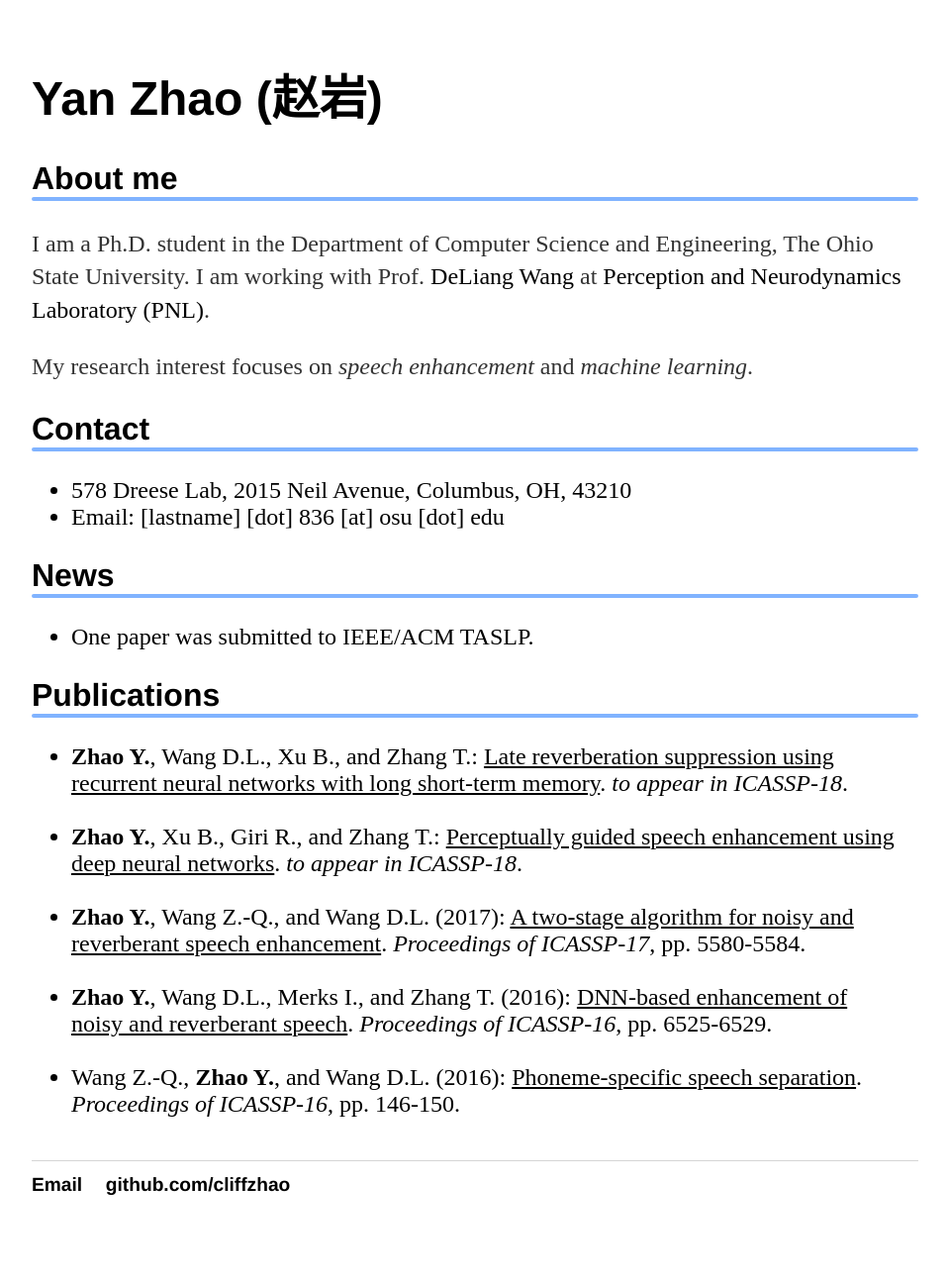
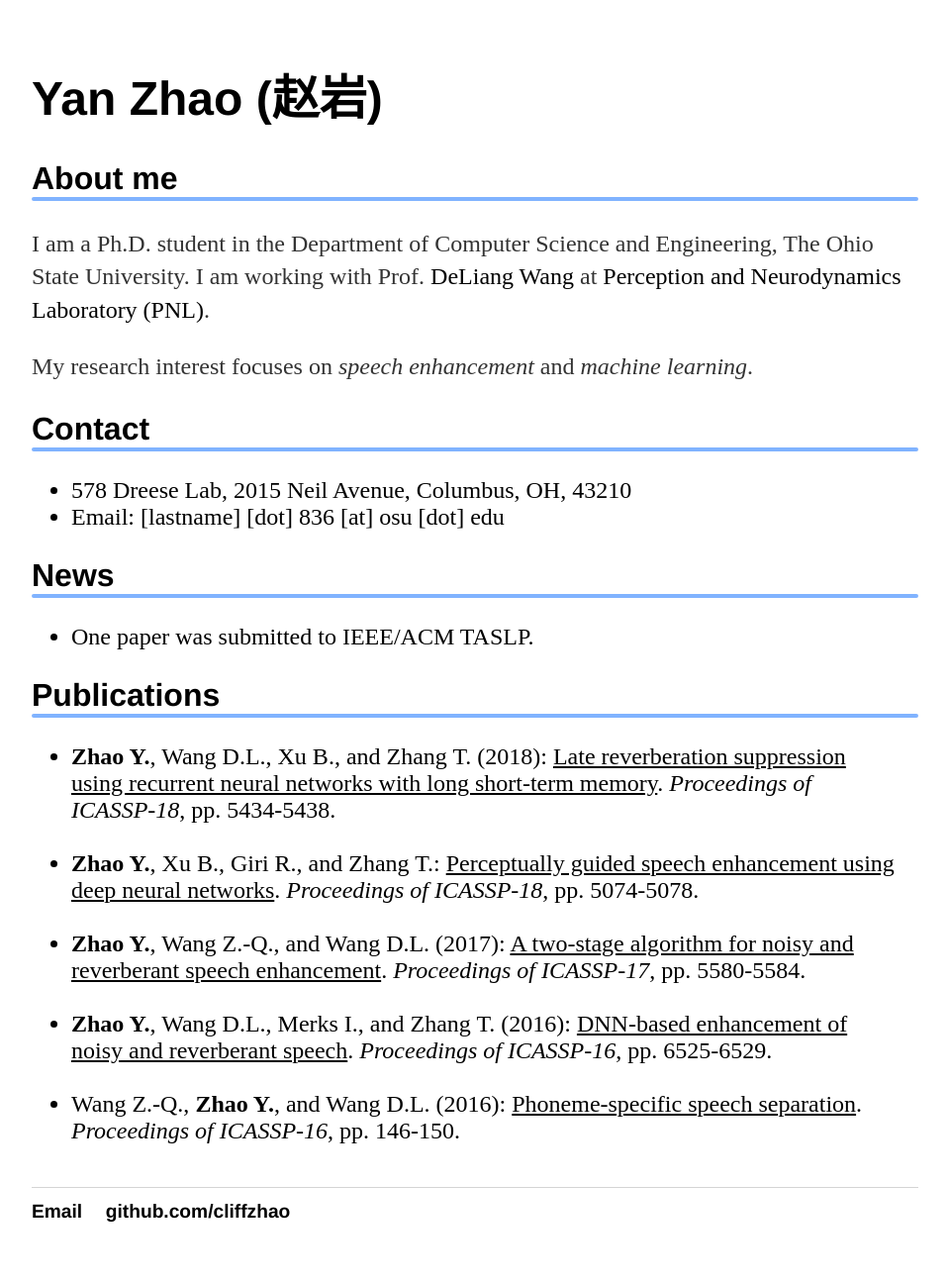
Before and after one commit to cliffzhao/cliffzhao.github.io, a Jekyll site: the page built from index.html, in a window 1280 px wide. Shown: the whole page at 99% size, without its empty margins (160-1119 px from the left). Built offline with Jekyll 4.4.1, drawn with Linux system fonts in a browser that asks for light colours; before the commit the page ends 1268 px from its top, so only the background shows below that.

Commit message:
update ICASSP 18 papers

```diff
--- a/index.html
+++ b/index.html
@@ -30,8 +30,8 @@
 
     <h2>Publications</h2>
     <ul>
-    <li><strong>Zhao Y.</strong>, Wang D.L., Xu B., and Zhang T.:
-      <U>Late reverberation suppression using recurrent neural networks with long short-term memory</U></a>. <cite>to appear in ICASSP-18</cite>.
+    <li><strong>Zhao Y.</strong>, Wang D.L., Xu B., and Zhang T. (2018):
+      <a href="https://cliffzhao.github.io/Publications/ZWXZ.icassp18.pdf" target="_blank"><U>Late reverberation suppression using recurrent neural networks with long short-term memory</U></a>. <cite>Proceedings of ICASSP-18</cite>, pp. 5434-5438.
       <br>
       <br>
 
@@ -40,7 +40,7 @@
 
 
     <li><strong>Zhao Y.</strong>, Xu B., Giri R., and Zhang T.:
-      <U>Perceptually guided speech enhancement using deep neural networks</U></a>. <cite>to appear in ICASSP-18</cite>.
+      <a href="https://cliffzhao.github.io/Publications/ZXGZ.icassp18.pdf" target="_blank"><U>Perceptually guided speech enhancement using deep neural networks</U></a>. <cite>Proceedings of ICASSP-18</cite>, pp. 5074-5078.
       <br>
       <br>
 
```
